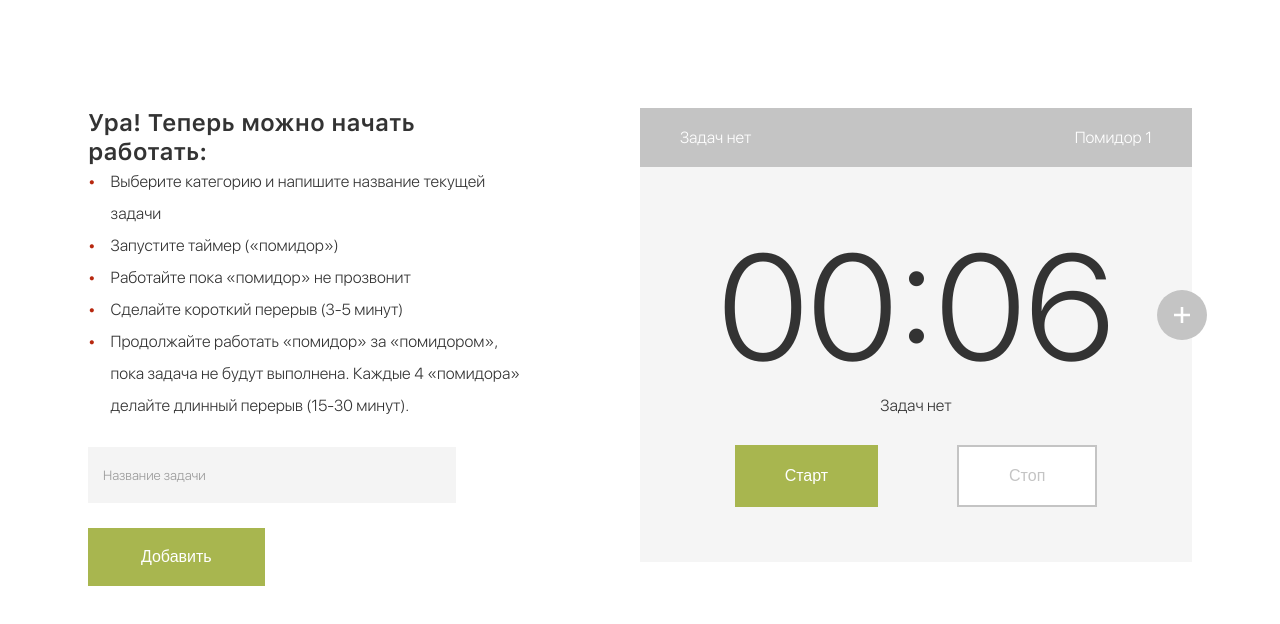
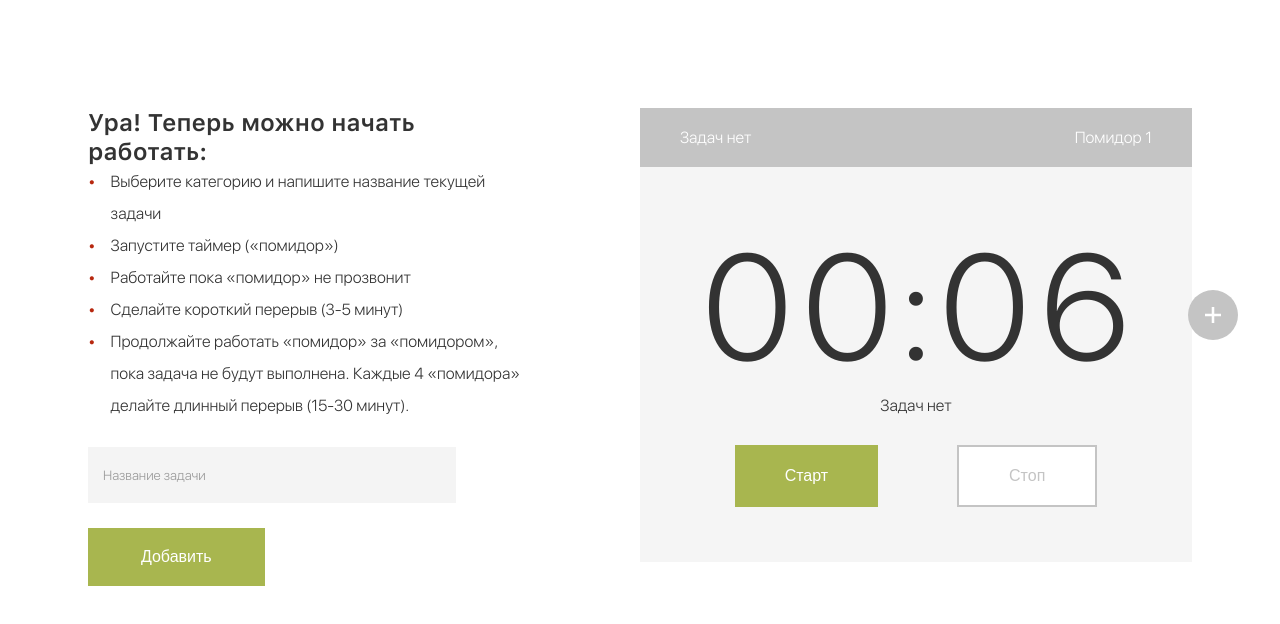
Before and after one commit to Ramramramzes/pomodoro_timer, a React (Vite) app: page / in a window 1280 px wide. Shown: the top 624 px of the page. Built offline with nearby package versions, Linux system fonts and the light colour scheme.

Commit message:
fix num width

```diff
--- a/src/General/Timer/Timer.tsx
+++ b/src/General/Timer/Timer.tsx
@@ -97,12 +97,12 @@ function Timer() {
   return (
     <div className={styles.main}>
       <div className={styles.main_timer}>
-        <span className={
+        <div className={
                           isRunning && timer.workActive ? styles.num_red :
                           (isRunning && (timer.breakActive || timer.bigBreakActive)) ? styles.num_green :
                           styles.num_def
                         }
->{minutes < 10 ? '0': ''}{minutes}:{seconds < 10 ? '0': ''}{seconds}</span>
+            ><div className={styles.one_num_block}>{minutes < 10 ? '0': ''}</div><div className={styles.one_num_block}>{minutes}</div>:<div className={styles.one_num_block}>{seconds < 10 ? '0': ''}</div><div className={styles.one_num_block}>{seconds}</div></div>
         {timer.workActive && !isRunning && <button  className={styles.plus_btn}
                                                     onClick={()=>{
                                                     dispatch(addWorkMinute())
--- a/src/General/Timer/timer.module.css
+++ b/src/General/Timer/timer.module.css
@@ -74,10 +74,17 @@
 
 .num_green{
   color: var(--app-green);
+  display: flex;
 }
 .num_red{
   color: var(--back-red);
+  display: flex;
 }
 .num_def{
   color: #333;
+  display: flex;
 }
+
+.one_num_block{
+  width: 100px;
+}
```
